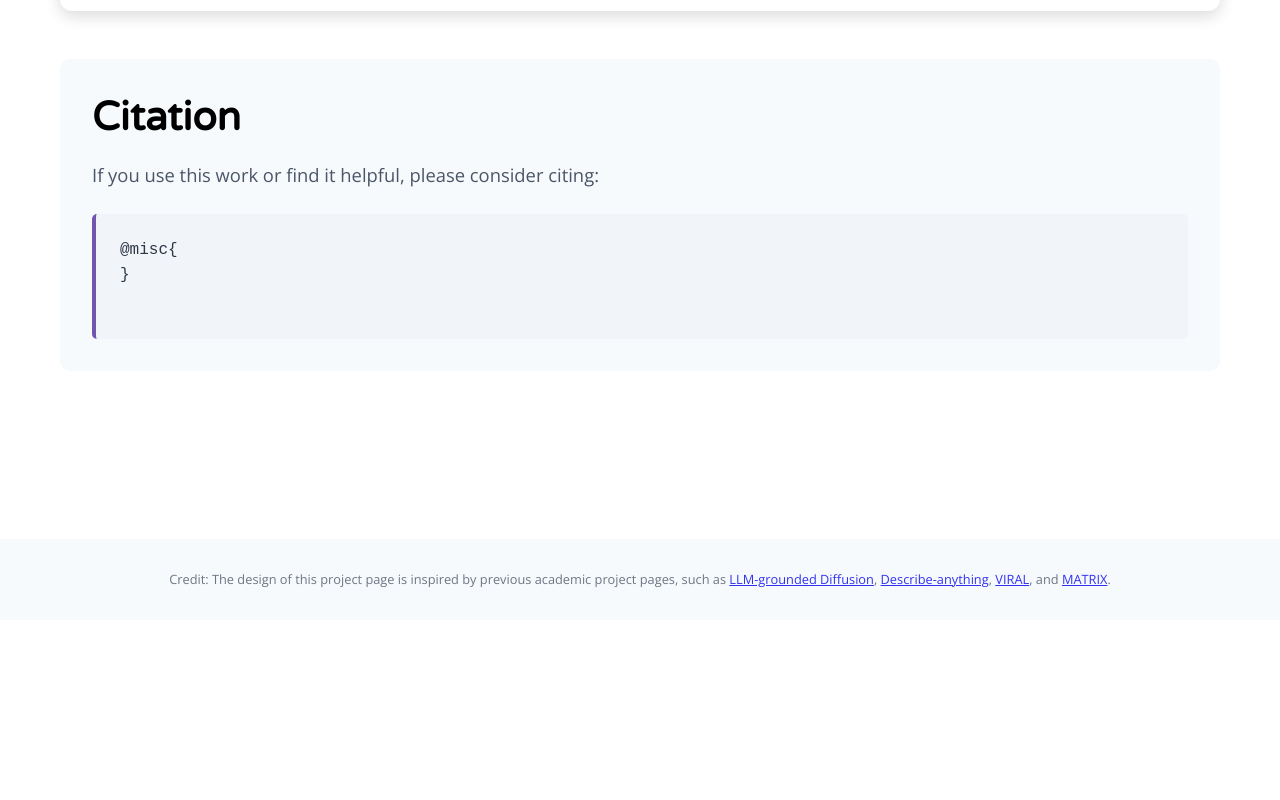
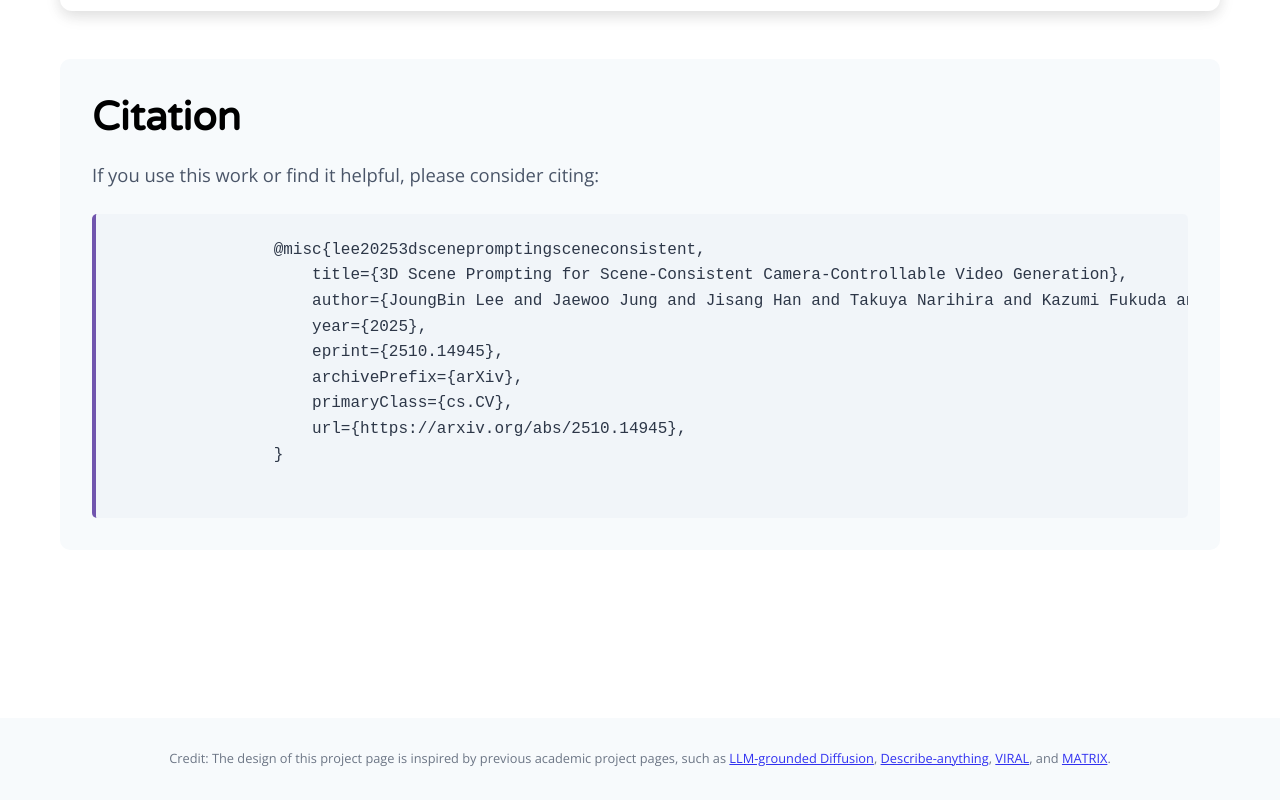
Before and after one commit to cvlab-kaist/3DScenePrompt, a plain HTML site: page index.html in a window 1280 px wide. Shown: the part 9023-9823 px from the top of the page. Before the commit the page ends 9643 px from the top, so only its background shows below. Drawn offline with nearby package versions, Linux system fonts and the light colour scheme.

Commit message:
fix : arxiv info

```diff
--- a/index.html
+++ b/index.html
@@ -199,14 +199,14 @@
 
             <div class="link-labels base-row">
                 <div class="base-col icon-col">
-                    <a href="" target="_blank" class="link-block">
+                    <a href="https://arxiv.org/abs/2510.14945" target="_blank" class="link-block">
                         <i class="fa fa-university main-icon" style="font-size: 60px"></i>
                         <strong class="link-labels-text">arXiv</strong>
                     </a>
                 </div>
 
                 <div class="base-col icon-col">
-                    <a href="" target="_blank" class="link-block">
+                    <a href="https://arxiv.org/pdf/2510.14945" target="_blank" class="link-block">
                         <i class="fa fas fa-file-text main-icon" style="font-size: 60px"></i>
                         <strong class="link-labels-text">Paper</strong>
                     </a>
@@ -589,8 +589,15 @@
                 <h1 id="citation">Citation</h1>
                 <p> If you use this work or find it helpful, please consider citing: </p>
                 <pre id="codecell0">
-@misc{
-}
+                @misc{lee20253dscenepromptingsceneconsistent,
+                    title={3D Scene Prompting for Scene-Consistent Camera-Controllable Video Generation},
+                    author={JoungBin Lee and Jaewoo Jung and Jisang Han and Takuya Narihira and Kazumi Fukuda and Junyoung Seo and Sunghwan Hong and Yuki Mitsufuji and Seungryong Kim},
+                    year={2025},
+                    eprint={2510.14945},
+                    archivePrefix={arXiv},
+                    primaryClass={cs.CV},
+                    url={https://arxiv.org/abs/2510.14945},
+                }
                 </pre>
             </div>
         </div>
```
